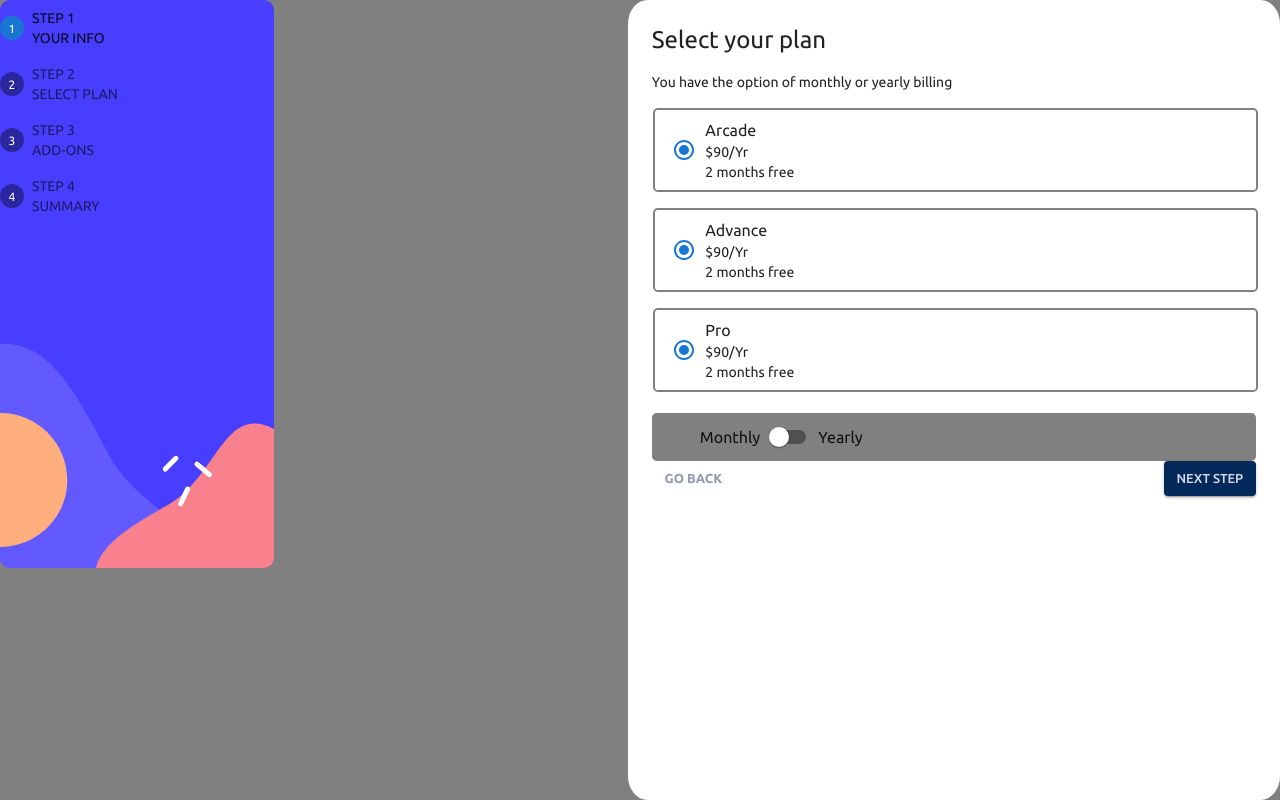
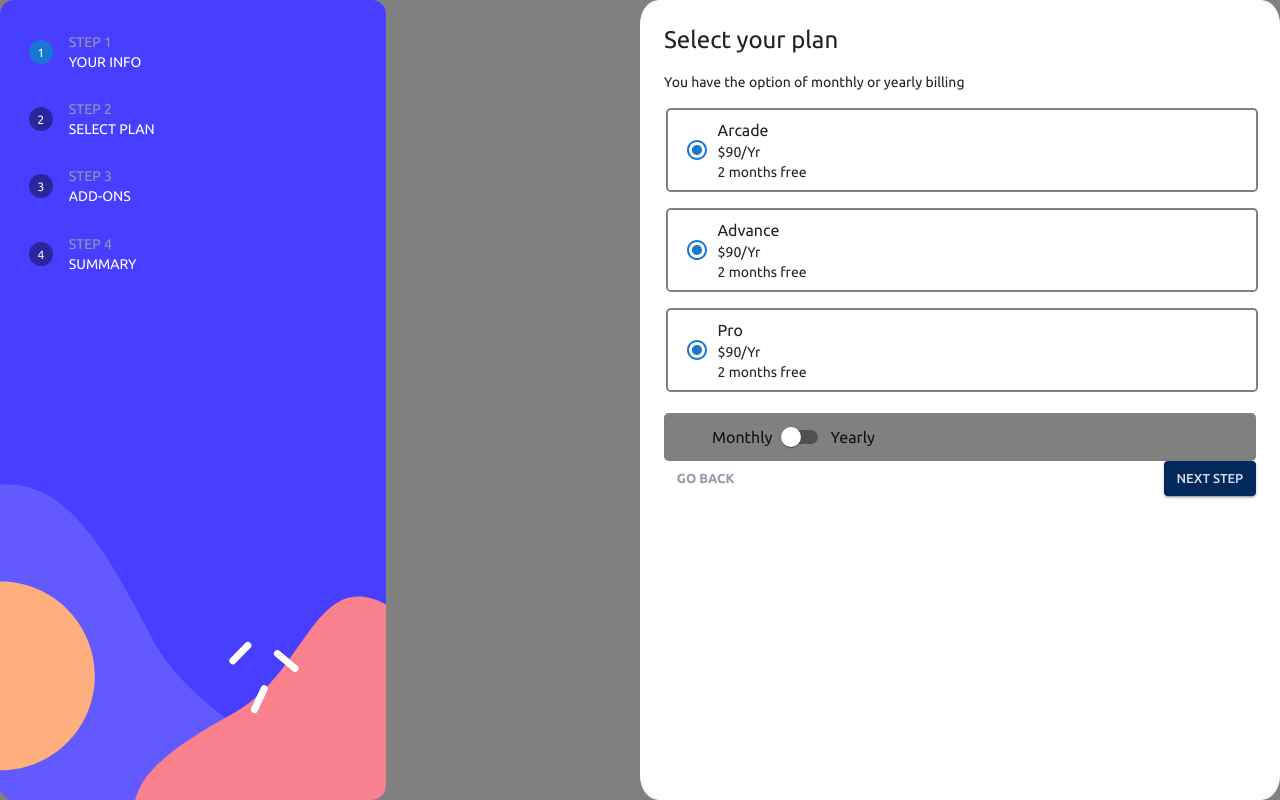
Before and after one commit to Samwelomwenga/multi-step-form, a React (Vite) app: page / in a window 1280 px wide. Built offline with nearby package versions, Linux system fonts and the light colour scheme.

Commit message:
fix: change the Header style
Change the Header component style to match the design

```diff
--- a/src/features/header/Header.tsx
+++ b/src/features/header/Header.tsx
@@ -5,7 +5,9 @@ import {
   StepLabel,
   useMediaQuery,
   Typography,
+  useTheme
 } from "@mui/material";
+// import makeStyles from "@mui/material/styles";
 
 import sidebarDesktop from "../../assets/images/bg-sidebar-desktop.svg";
 import sidebarMobile from "../../assets/images/bg-sidebar-mobile.svg";
@@ -17,6 +19,12 @@ type typeStep = {
 
 const Header: React.FC = () => {
   const isMediumScreen = useMediaQuery("(min-width:960px)");
+
+  const theme=useTheme();
+//   const primary=theme.palette.Primary;
+  const neutral=theme.palette.neutral;
+
+
 
   const steps: typeStep[] = [
     {
@@ -42,9 +50,11 @@ const Header: React.FC = () => {
       component="header"
       sx={{
         backgroundRepeat: "no-repeat",
+        backgroundSize:{md:"contain"},
         justifyContent: "center",
         height: { xs: "7.5rem", md: "100vh" },
         width: "100%",
+        p:"1.5rem",
         backgroundImage: {
           xs: `url(${sidebarMobile})`,
           md: `url(${sidebarDesktop})`,
@@ -56,16 +66,18 @@ const Header: React.FC = () => {
         nonLinear
         connector={null}
         orientation={isMediumScreen ? "vertical" : "horizontal"}
+        sx={{gap:{md:".7rem"},ml:{xs:"4rem",md:".3rem"}}}
+
       >
         {steps.map((step) => (
-          <Step key={step.name}>
+          <Step key={step.name} sx={{justifyContent:"center"}}>
             <StepLabel>
               {isMediumScreen ? (
-                <Box component="div">
-                  <Typography component="p" variant="body2">
+                <Box component="div" sx={{pl:".5rem"}}>
+                  <Typography component="p" variant="body2" sx={{color:neutral.CoolGray.main}}>
                     {step.name}
                   </Typography>
-                  <Typography component="p" variant="body2">
+                  <Typography component="p" variant="body2" sx={{color:neutral.White.main}}>
                     {step.label}
                   </Typography>
                 </Box>
```
